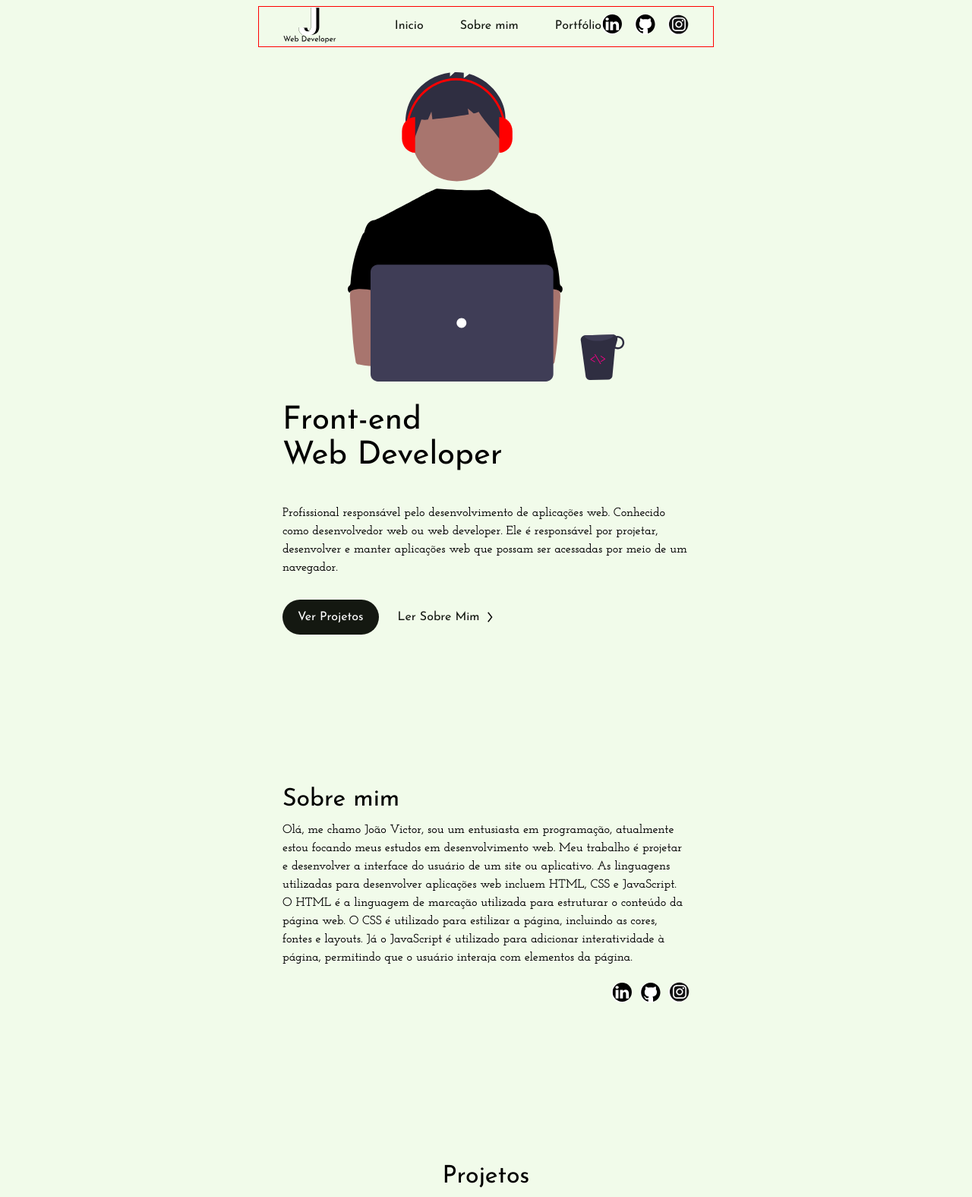
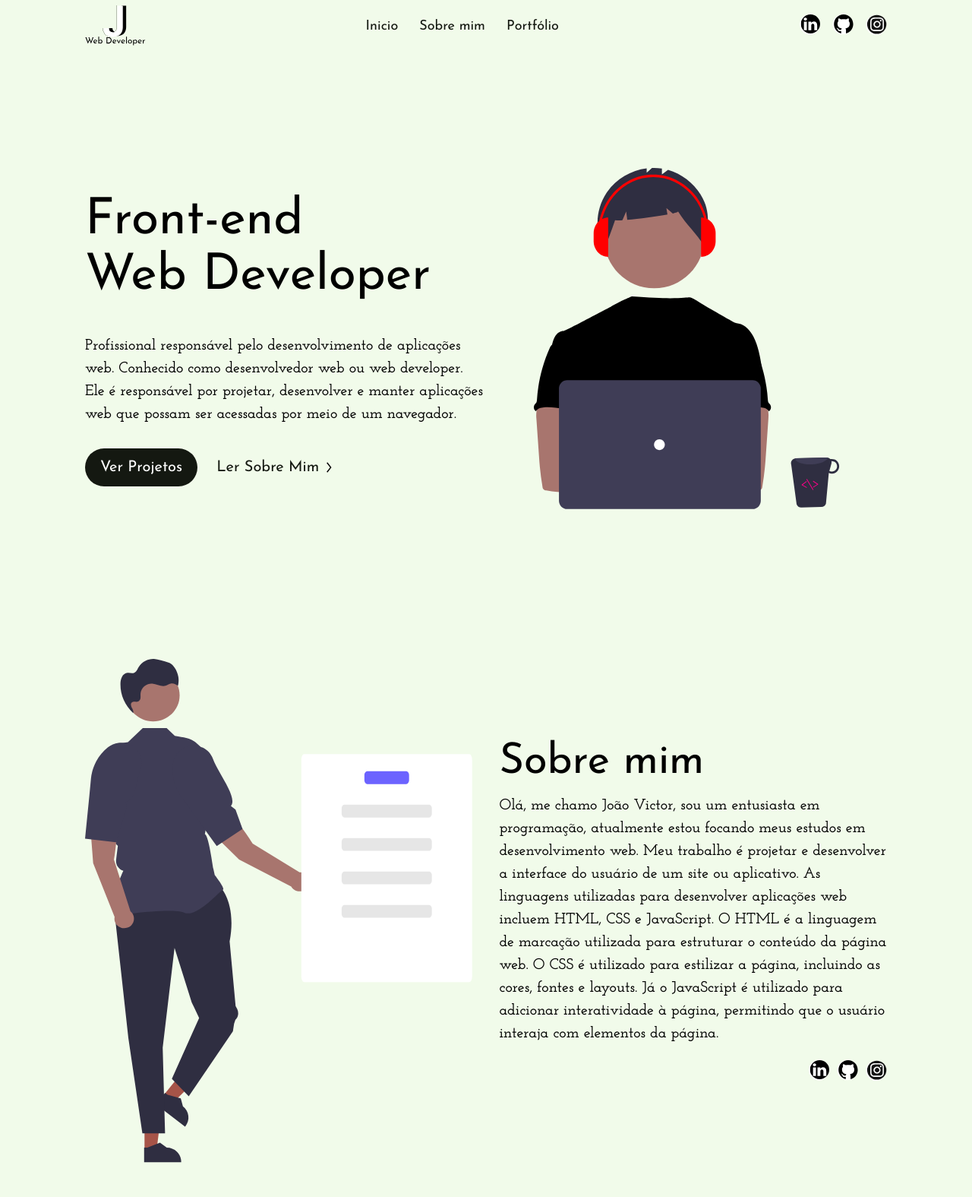
Before and after one commit to joaovicttor-c/portfolio, a plain HTML site: page index.html in a window 1280 px wide. Shown: the top 1575 px of the page at 76% size. Drawn offline with nearby package versions, Linux system fonts and the light colour scheme.

Commit message:
Add files via upload

```diff
--- a/index.html
+++ b/index.html
@@ -13,7 +13,7 @@
 </head>
 <body class="mysite">
   <nav class="mysite-Navigation">
-    <div class="wrapper" style="border: 1px solid red;">
+    <div class="wrapper">
       <figure class="mysite-Navigation-logo">
         <a href="#"><img src="./assets/logo.svg"></a>
       </figure>
@@ -51,8 +51,9 @@
         </div>
    </div>
   </nav>
-  <main class="mysite-Home">
+  <main>
       <div class="wrapper">
+        <div class="mysite-Home">
           <div class="mysite-Home-illustration">
             <figure>
               <img src="./assets/working.svg" alt="Ilustração de uma pessoa programando">
@@ -80,9 +81,11 @@ Web Developer</h1>
             </ul>
           </div>
         </div>
+    </div>
   </main>
-  <section class="mysite-About">
+  <section>
     <div class="wrapper">
+      <div class="mysite-About">
         <div class="mysite-About-illustration">
           <figure>
             <img src="./assets/people.svg" alt="Ilustração de uma pessoa">
@@ -119,9 +122,11 @@ Web Developer</h1>
           </div>
         </div>
         </div>
+      </div>
     </section>
-  <section class="mysite-Works">
+    <section>
       <div class="wrapper">
+          <div class="mysite-Works">
             <h2>Projetos</h2>
             <div class="mysite-Works-links">
               <div class="mysite-Works-links-img">
@@ -150,6 +155,7 @@ Web Developer</h1>
               </div>
             </div>
           </div>
+        </div>
   </section>
   <script src="https://unpkg.com/scrollreveal@4.0.9/dist/scrollreveal.min.js"></script>
 </body>
--- a/index.js
+++ b/index.js
@@ -22,8 +22,7 @@ function openMenu() {
    };
   }
 
-
-
+//------ WRITING EFFECT --------
 let i = 0;
 const tag = document.querySelector("h1");
 const html = document.querySelector("h1").innerHTML;
@@ -38,8 +37,8 @@ function typeWriter() {
 		setTimeout(typeWriter, speed);
 	}
 }
+typeWriter();
 
-typeWriter();
 
 ScrollReveal({
 		origin: 'top',
--- a/styles.scss
+++ b/styles.scss
@@ -89,6 +89,15 @@ img {
 
     font-size: 2.4rem;
     line-height: 3.1rem;
+
+    & li a {
+      display: inline-block;
+      transition: 350ms;
+    }
+    & li a:hover {
+      color: rgba(0,0,0,.76);
+      transform: translate(0,2px);
+    }
   }
   & li a {
     color: var(--secondary-color);
@@ -376,12 +385,15 @@ img {
 }
 .mysite-Navigation-menu {
   all: initial;
+  width: 75%;
   display: flex;
   align-items: center;
+  justify-content: space-between;
   & > ul:nth-child(1) {
     flex-direction: row;
     font-size: 1.6rem;
     margin: 0;
+    gap: 1.8rem;
   }
 }
 .mysite-Navigation-social {
@@ -408,4 +420,92 @@ img {
     max-width: 26.5rem;
   }
 }
+
   }
+  @media screen and (min-width:1024px) {
+/*---NAVIGATION------------------------------*/
+.mysite-Navigation {
+  &-logo {
+    width: 8rem;
+  }
+}
+  .mysite-Navigation-menu > ul:nth-child(1) {
+    font-size: 1.8rem;
+    gap: 2.8rem;
+  }
+    .wrapper {
+      width: min(112rem, 100%);
+    }
+    .mysite-Navigation-menu {
+      width: 65%;
+    }
+/*---HOME------------------------------*/
+    .mysite-Home {
+      display: grid;
+      // height: 100vh;
+      align-content: center;
+      grid-template: "description img" / 1fr 1fr;
+      align-content: center;
+      &-container {
+        grid-area: description;
+        align-self: center;
+        margin: 0;
+        &-header > h1 {
+          font-size: 6.6rem;
+        }
+        & > p {
+          font-size: 2rem;
+        }
+        &-buttons a {
+          font-size: 2rem;
+        }
+      }
+      &-illustration {
+        max-width: 100%;
+        grid-area: img;
+      }
+    }
+/*---ABOUT------------------------------*/
+    .mysite-About {
+      display: grid;
+      gap: 3.5rem;
+      align-content: center;
+      grid-template: "img description" / 1fr 1fr;
+      &-illustration {
+        display: block;
+        grid-area: img;
+      }
+      &-container {
+        margin: 0;
+        align-self: center;
+        grid-area: description;
+        & > h2 {
+          font-size: 5.6rem;
+        }
+        & > p {
+          font-size: 2rem;
+        }
+      }
+    }
+/*---WORKS------------------------------*/
+.mysite-Works {
+  display: flex;
+  flex-direction: column;
+  justify-content: center;
+  & h2 {
+    font-size: 5.6rem;
+  }
+  &-links {
+    gap: .5rem;
+    row-gap: 1.5rem;
+    &-img {
+      max-width: 34.8rem;
+    }
+  }
+}
+    .mysite-Home,
+    .mysite-About,
+    .mysite-Works {
+      height: 100vh;
+    }
+  }
```
Also changed, not shown: styles.css, 1 other file. Lines whose indentation alone changed are shown as unchanged.
